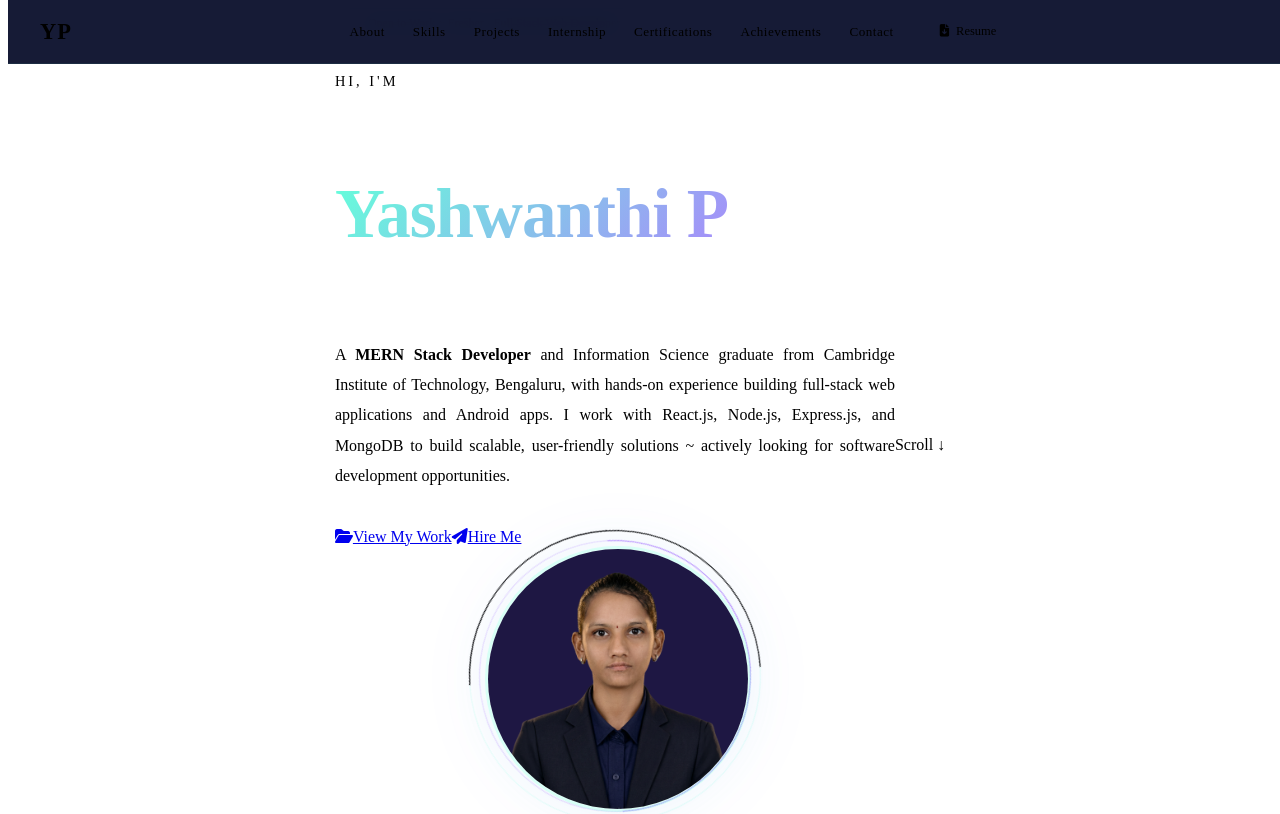
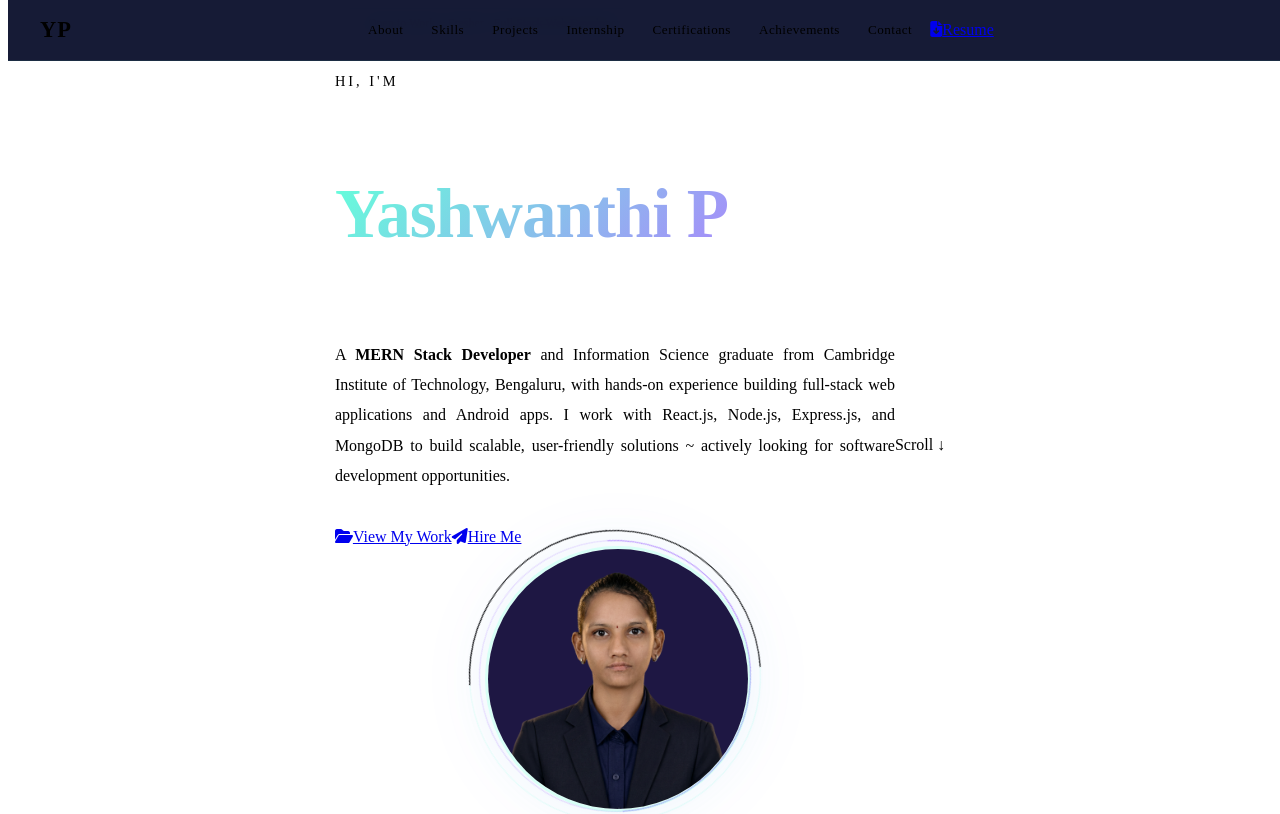
Before and after one commit to yashwanthi1128/Yashwanthi-Portfolio, a React (Vite) app: page / in a window 1280 px wide. Shown: the top 814 px of the page. Built offline with nearby package versions, Linux system fonts and the light colour scheme; the HTML template or start-up script is replaced by a standard one.

Commit message:
added resume

```diff
--- a/src/components/Navbar.jsx
+++ b/src/components/Navbar.jsx
@@ -52,28 +52,15 @@ export default function Navbar() {
           </a>
         ))}
         {/* RESUME BUTTON */}
-        <a href="/Resume_Yashwanthi(6).pdf"
-           download="Resume_Yashwanthi(6).pdf"
-           style={{
-             display: 'inline-flex', alignItems: 'center', gap: '7px',
-             fontFamily: 'var(--font-mono)', fontSize: '0.78rem',
-             color: 'var(--green)', border: '1px solid var(--green)',
-             padding: '8px 16px', borderRadius: '4px',
-             textDecoration: 'none', marginLeft: '12px',
-             transition: 'all 0.3s',
-           }}
-           onMouseEnter={e => {
-             e.currentTarget.style.background = 'var(--green)'
-             e.currentTarget.style.color = 'var(--navy)'
-           }}
-           onMouseLeave={e => {
-             e.currentTarget.style.background = 'transparent'
-             e.currentTarget.style.color = 'var(--green)'
-           }}
+        <a
+         href="/Resume_Yashwanthi(6).pdf"
+         target="_blank"
+        rel="noopener noreferrer"
+        className="resume-btn"
         >
-          <i className="fa-solid fa-file-arrow-down"></i>
-          Resume
-        </a>
+  <i className="fa-solid fa-file-arrow-down"></i>
+  Resume
+</a>
       </div>
 
       {/* HAMBURGER — mobile */}
--- a/src/styles/global.css
+++ b/src/styles/global.css
@@ -342,6 +342,31 @@ main, nav, footer { position: relative; z-index: 1; }
     grid-template-columns:repeat(2,1fr);
     gap:2rem;
 }
+.resume-btn{
+    display:inline-flex;
+    align-items:center;
+    justify-content:center;
+    gap:7px;
+
+    margin-left:12px;
+    padding:8px 16px;
+
+    border:1px solid var(--green);
+    border-radius:4px;
+
+    color:var(--green);
+    text-decoration:none;
+
+    font-family:var(--font-mono);
+    font-size:0.78rem;
+
+    transition:0.3s;
+}
+
+.resume-btn:hover{
+    background:var(--green);
+    color:var(--navy);
+}
 
 
 
@@ -493,6 +518,12 @@ main, nav, footer { position: relative; z-index: 1; }
 .footer-socials{
     justify-content:center;
 }
+.resume-btn{
+    margin:0;
+    width:100%;
+    justify-content:center;
+    padding:12px;
+}
 }
 
 
```
